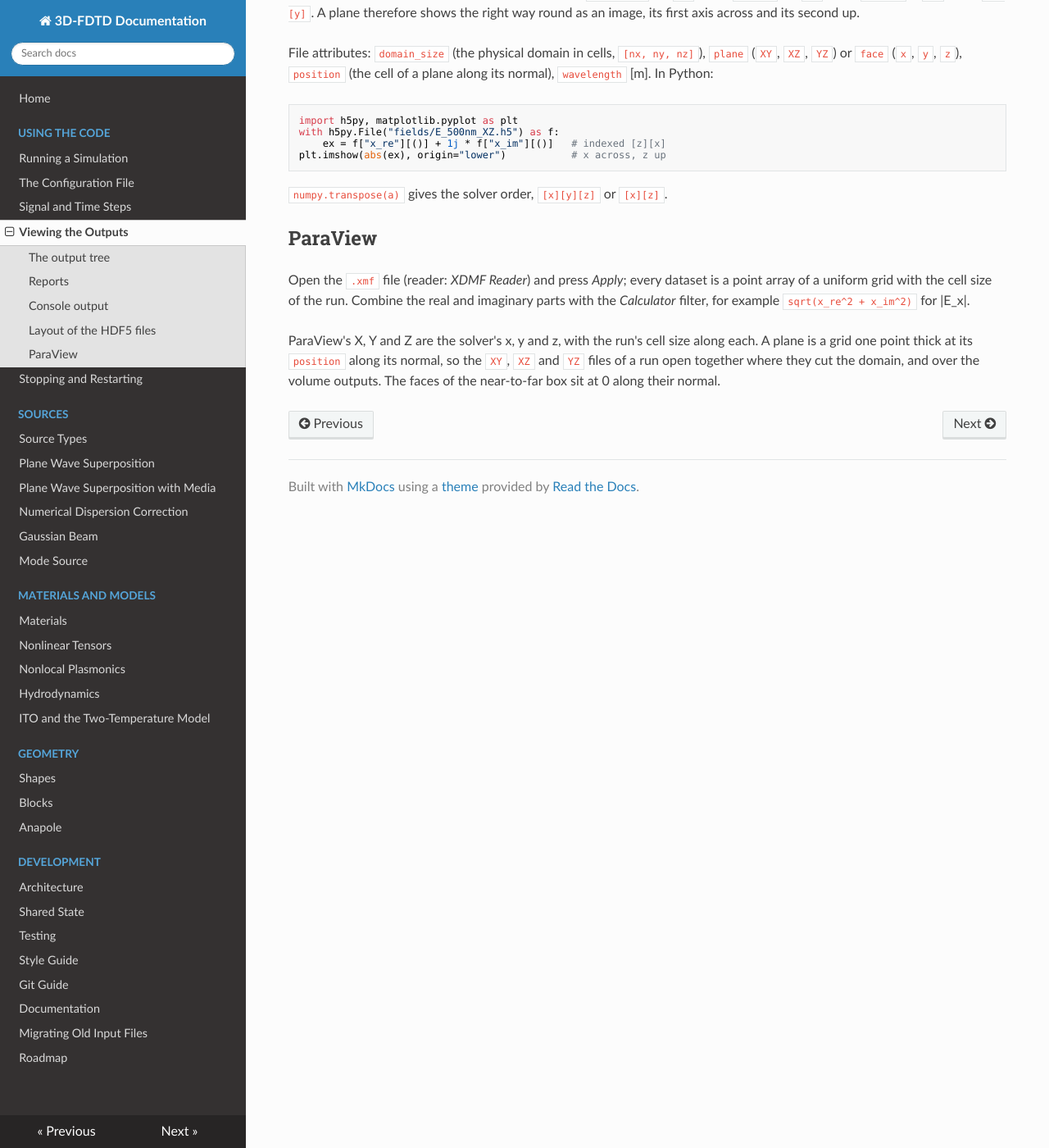
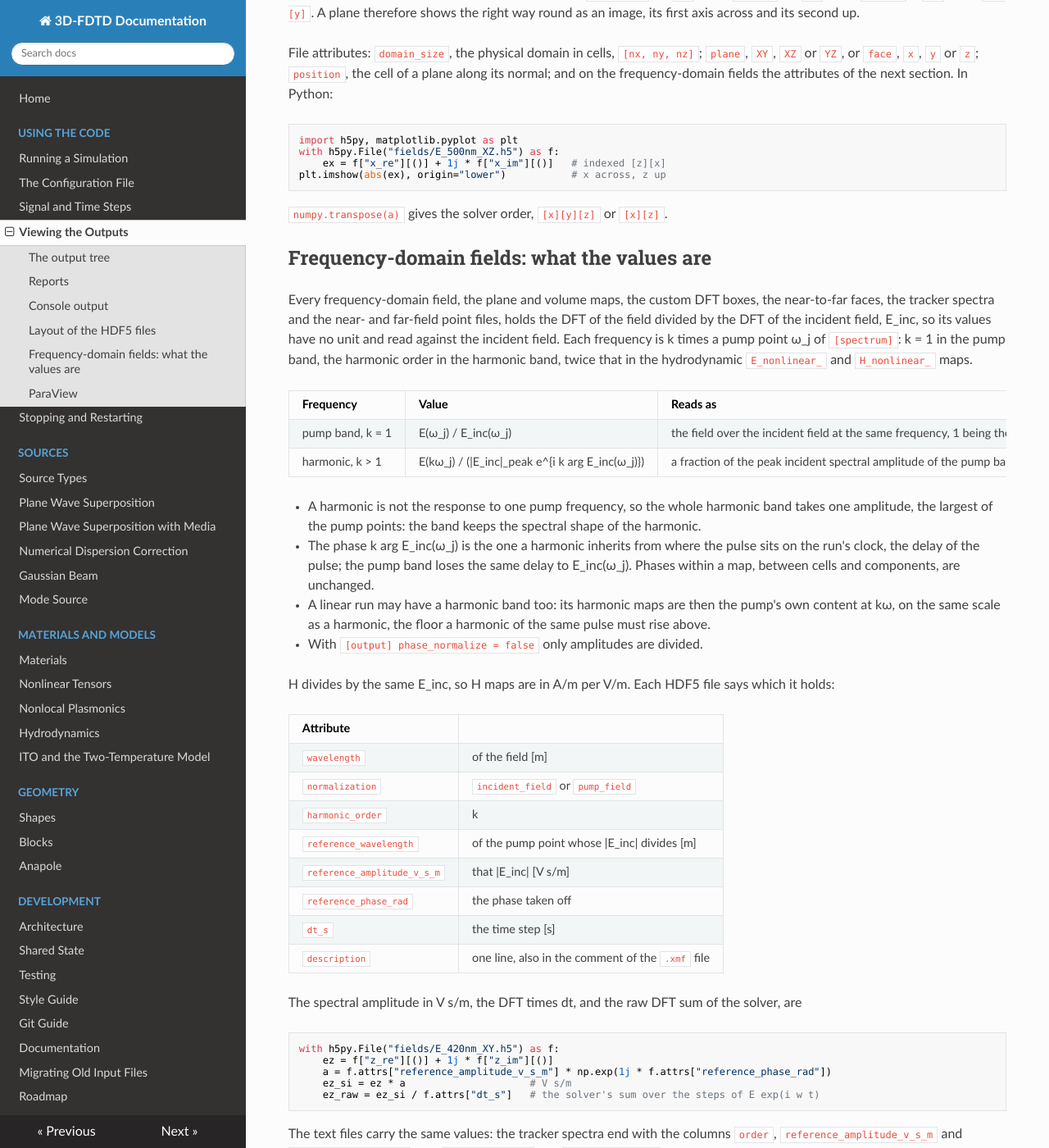
Before and after one commit to cpapakonstantinou/cfdtd, an MkDocs documentation site: the page built from docs/tutorial/Outputs.md, in a window 1280 px wide and 1400 px high, scrolled down 2485 px. Shown: the whole window at 82% size. Built offline with MkDocs 1.6.1, drawn with Linux system fonts in a browser that asks for light colours; nearby versions of some CDN libraries; some of the changed text lies outside the part shown.

Commit message:
deal with normalizing dft of harmonic bands so output is normalized, track normalization as attributes

````diff
--- a/docs/tutorial/Outputs.md
+++ b/docs/tutorial/Outputs.md
@@ -94,9 +94,9 @@ Arrays are stored with x varying fastest: a volume is `[z][y][x]`, an `XY` plane
 `XZ` plane `[z][x]`, a `YZ` plane `[z][y]`. A plane therefore shows the right way round as an
 image, its first axis across and its second up.
 
-File attributes: `domain_size` (the physical domain in cells, `[nx, ny, nz]`), `plane` (`XY`,
-`XZ`, `YZ`) or `face` (`x`, `y`, `z`), `position` (the cell of a plane along its normal),
-`wavelength` [m]. In Python:
+File attributes: `domain_size`, the physical domain in cells, `[nx, ny, nz]`; `plane`, `XY`, `XZ`
+or `YZ`, or `face`, `x`, `y` or `z`; `position`, the cell of a plane along its normal; and on the
+frequency-domain fields the attributes of the next section. In Python:
 
 ```python
 import h5py, matplotlib.pyplot as plt
@@ -106,6 +106,58 @@ plt.imshow(abs(ex), origin="lower")           # x across, z up
 ```
 
 `numpy.transpose(a)` gives the solver order, `[x][y][z]` or `[x][z]`.
+
+## Frequency-domain fields: what the values are
+
+Every frequency-domain field, the plane and volume maps, the custom DFT boxes, the near-to-far
+faces, the tracker spectra and the near- and far-field point files, holds the DFT of the field
+divided by the DFT of the incident field, E_inc, so its values have no unit and read against the
+incident field. Each frequency is k times a pump point ω_j of `[spectrum]`: k = 1 in the pump band,
+the harmonic order in the harmonic band, twice that in the hydrodynamic `E_nonlinear_` and
+`H_nonlinear_` maps.
+
+| Frequency | Value | Reads as |
+|---|---|---|
+| pump band, k = 1 | E(ω_j) / E_inc(ω_j) | the field over the incident field at the same frequency, 1 being the incident field |
+| harmonic, k > 1 | E(kω_j) / (\|E_inc\|_peak e^{i k arg E_inc(ω_j)}) | a fraction of the peak incident spectral amplitude of the pump band |
+
+- A harmonic is not the response to one pump frequency, so the whole harmonic band takes one
+  amplitude, the largest of the pump points: the band keeps the spectral shape of the harmonic.
+- The phase k arg E_inc(ω_j) is the one a harmonic inherits from where the pulse sits on the run's
+  clock, the delay of the pulse; the pump band loses the same delay to E_inc(ω_j). Phases within a
+  map, between cells and components, are unchanged.
+- A linear run may have a harmonic band too: its harmonic maps are then the pump's own content at
+  kω, on the same scale as a harmonic, the floor a harmonic of the same pulse must rise above.
+- With `[output] phase_normalize = false` only amplitudes are divided.
+
+H divides by the same E_inc, so H maps are in A/m per V/m. Each HDF5 file says which it holds:
+
+| Attribute | |
+|---|---|
+| `wavelength` | of the field [m] |
+| `normalization` | `incident_field` or `pump_field` |
+| `harmonic_order` | k |
+| `reference_wavelength` | of the pump point whose \|E_inc\| divides [m] |
+| `reference_amplitude_v_s_m` | that \|E_inc\| [V s/m] |
+| `reference_phase_rad` | the phase taken off |
+| `dt_s` | the time step [s] |
+| `description` | one line, also in the comment of the `.xmf` file |
+
+The spectral amplitude in V s/m, the DFT times dt, and the raw DFT sum of the solver, are
+
+```python
+with h5py.File("fields/E_420nm_XY.h5") as f:
+    ez = f["z_re"][()] + 1j * f["z_im"][()]
+    a = f.attrs["reference_amplitude_v_s_m"] * np.exp(1j * f.attrs["reference_phase_rad"])
+    ez_si = ez * a                     # V s/m
+    ez_raw = ez_si / f.attrs["dt_s"]   # the solver's sum over the steps of E exp(i w t)
+```
+
+The text files carry the same values: the tracker
+spectra end with the columns `order`, `reference_amplitude_v_s_m` and `reference_phase_rad`, and
+`near_field.txt` and `far_field_*.txt` give magnitudes and phases of these values.
+
+The time-domain frames are not normalised: they are the fields in V/m at the time of the frame.
 
 ## ParaView
 
````
Also changed, not shown: docs/dev/Roadmap.md (+1 -0 lines), docs/tutorial/Controls.md (+1 -1 lines), docs/tutorial/SignalSettings.md (+3 -3 lines), 15 other files.
